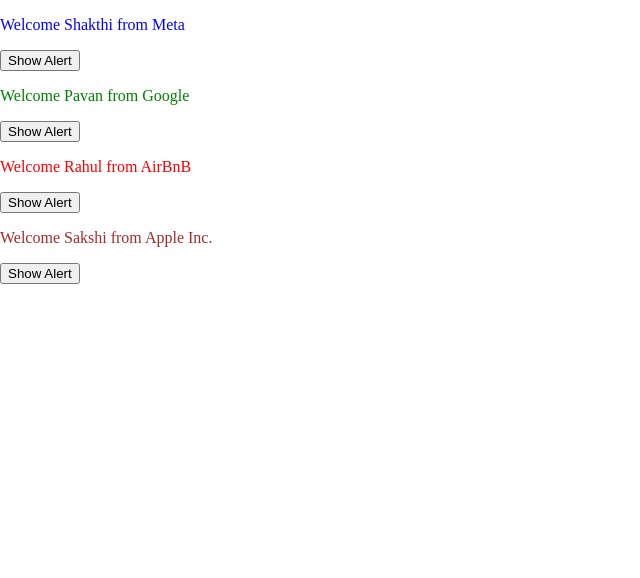
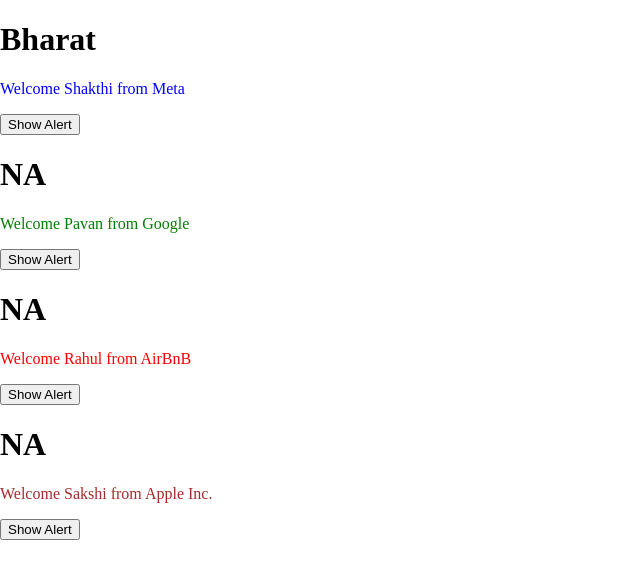
Before and after one commit to saurabhthakre1721999/REACTJS-S1, a React (Vite) app in the folder 4.ReactJS/75daysofreactjs/: page / in a window 1280 px wide. Shown: the top 578 px of the page, without its empty margins (0-640 px from the left). Built offline with nearby package versions, Linux system fonts and the light colour scheme.

Commit message:
Day-2 Components V2

```diff
--- a/4.ReactJS/75daysofreactjs/src/App.jsx
+++ b/4.ReactJS/75daysofreactjs/src/App.jsx
@@ -3,7 +3,19 @@ import Greetings from "./Day-2 Components/1.greetings";
 function App() {
   return (
     <>
-      <Greetings uName="Shakthi" company="Meta" color="blue" />
+      <Greetings
+        uName={"Shakthi"}
+        company="Meta"
+        color="blue"
+        profile={{
+          city: "Chennai",
+          state: "TN",
+          country: "Bharat",
+          nationality: "Bhatiya",
+        }}
+        hobbies={["Music", "Travel"]}
+        isMarried={false}
+      />
       <Greetings uName="Pavan" company="Google" color="green" />
       <Greetings uName="Rahul" company="AirBnB" color="red" />
       <Greetings uName="Sakshi" company="Apple Inc." />
--- a/4.ReactJS/75daysofreactjs/src/Day-2 Components/1.greetings.jsx
+++ b/4.ReactJS/75daysofreactjs/src/Day-2 Components/1.greetings.jsx
@@ -19,6 +19,7 @@ const Greetings = (props) => {
 
   return (
     <div>
+      <h1>{props?.profile?.country || "NA"}</h1>
       <p style={{ color: props.color }}>
         Welcome {props.uName} from {props.company}
       </p>
```
